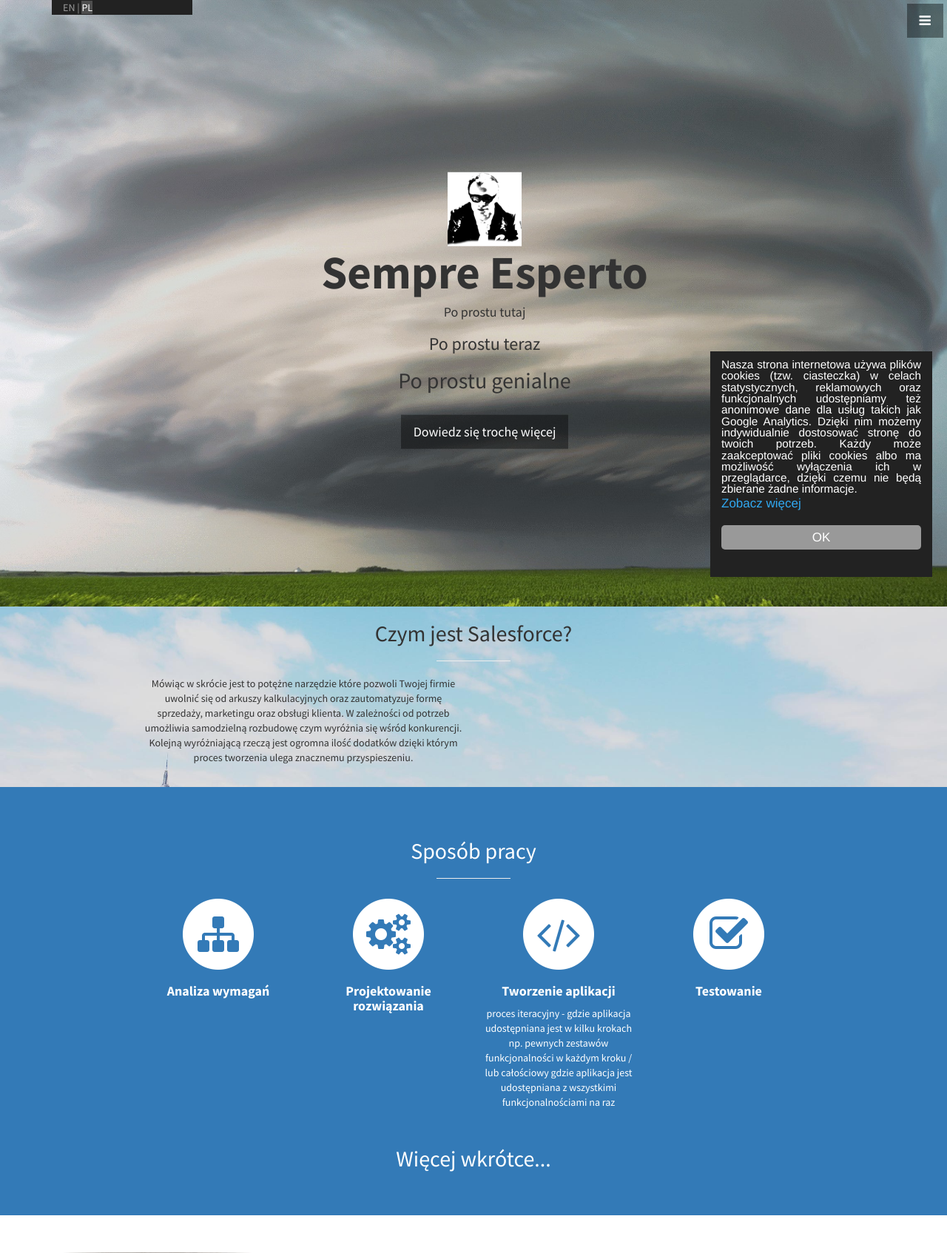
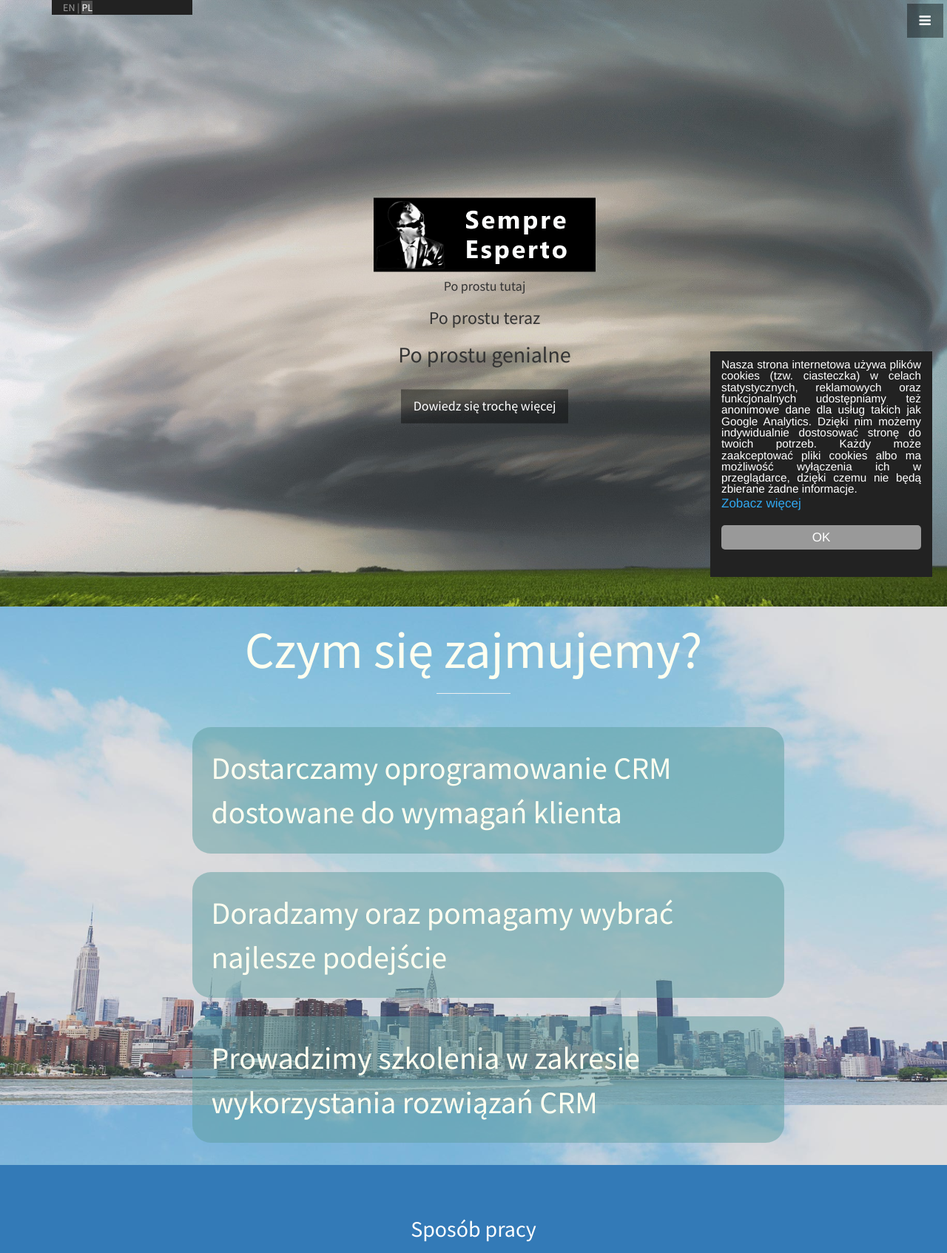
Before and after one commit to mystery124/sempreespertohomepagepl, a PHP site: page /index_pl.html in a window 1280 px wide. Shown: the top 1694 px of the page at 74% size. Run offline with PHP 8.4, Linux system fonts and the light colour scheme.

Commit message:
ver 1.5.1 - udpates

```diff
--- a/css/stylish-portfolio.css
+++ b/css/stylish-portfolio.css
@@ -266,6 +266,7 @@ hr.small {
 
 .portfolio {
     padding: 50px 0;
+    background-color: #f8f8f8;
 }
 
 .portfolio-item {
@@ -389,3 +390,25 @@ footer {
 .loadingOverlay .main-text-vertical-center{
     top: 46%;
 }
+
+.sfdc {
+    color: ivory;
+}
+
+.sfdc h2{
+    font-size: 5em;
+}
+
+.sfdc li {
+    font-size: 3em;
+    background-color: rgba(95, 158, 160, 0.5);
+    padding: 0.6em;
+    margin: 0.6em;
+    border-radius: 25px;
+}
+
+.sfdc ul{
+    list-style-type: none;
+}
+
+.triggeredCSS3    {transform : rotate(360deg); }
--- a/index_pl.html
+++ b/index_pl.html
@@ -47,8 +47,7 @@
                 <div class="row">
                     <div class="col-md-6 col-lg-6 col-sm-12 col-xs-12 col-md-offset-3 col-lg-offset-3 v100h">
                         <div class="main-text-vertical-center">
-                            <img src="img/logo_ver2.png" width="100px" height="100px" />
-                            <h1>SEMPRE ESPERTO</h1>
+                            <img src="img/logo2Full.png" height="100px" />
                             <br>
                             <img id="loading" src="img/loading4.gif">
 
@@ -99,8 +98,7 @@
                     <div class="row">
                         <div class="col-md-6 col-lg-6 col-sm-12 col-xs-12 col-md-offset-3 col-lg-offset-3 v100h">
                             <div class="main-text-vertical-center">
-                                <img src="img/logo_ver2.png" width="100px" height="100px" />
-                                <h1>{{ labels.NAME }}</h1>
+                                <img src="img/logo2Full.png" height="100px" />
                                 <h4>{{ labels.JUST_HERE }}</h4>
                                 <h3>{{ labels.JUST_NOW }}</h3>
                                 <h2>{{ labels.JUST_BRILLIANT }}</h2>
@@ -114,16 +112,20 @@
         </header>
 
         <!-- sfdc -->
-        <section id="sfdc" class="sfdc" parallax-background parallax-vertical-offset="600" parallax-ratio="0.5">
+        <section id="sfdc" class="sfdc" parallax-background parallax-vertical-offset="1000" parallax-ratio="0.2">
             <div class="container">
                 <div class="row">
-                    <div class="col-lg-10 col-lg-offset-1 text-center">
-                        <h2>Czym jest Salesforce?</h2>
+                    <div class="col-lg-10 col-lg-offset-1 ">
+                        <h2 class="text-center">Czym się zajmujemy?</h2>
                         <hr class="small">
                         <div class="row">
-                            <div class="col-md-6">
+                            <div class="col-md-12">
                                 <div class="portfolio-item">
-                                    Mówiąc w skrócie jest to potężne narzędzie które pozwoli Twojej firmie uwolnić się od arkuszy kalkulacyjnych oraz zautomatyzuje formę sprzedaży, marketingu oraz obsługi klienta. W zależności od potrzeb umożliwia samodzielną rozbudowę czym wyróżnia się wśród konkurencji. Kolejną wyróżniającą rzeczą jest ogromna ilość dodatków dzięki którym proces tworzenia ulega znacznemu przyspieszeniu.
+                                    <ul>
+                                        <li class="tee">Dostarczamy oprogramowanie CRM dostowane do wymagań klienta</li>
+                                        <li class="tee">Doradzamy oraz pomagamy wybrać najlesze podejście</li>
+                                        <li class="tee">Prowadzimy szkolenia w zakresie wykorzystania rozwiązań CRM</li>
+                                    </ul>
                                 </div>
                             </div>
                         </div>
@@ -430,5 +432,6 @@
 
     <script src="js/main.js"></script>
     <script src="js/pl.js"></script>
+    <script src="js/inviewport.js"></script>
 
 </html>
--- /dev/null
+++ b/js/inviewport.js
@@ -0,0 +1,18 @@
+(function($, win) {
+  $.fn.inViewport = function(cb) {
+     return this.each(function(i,el){
+       function visPx(){
+         var H = $(this).height(),
+             r = el.getBoundingClientRect(), t=r.top, b=r.bottom;
+         return cb.call(el, Math.max(0, t>0? H-t : (b<H?b:H)));
+       } visPx();
+       $(win).on("resize scroll", visPx);
+     });
+  };
+}(jQuery, window));
+
+
+
+$(".tee").inViewport(function(px){
+    if(px) $(this).addClass("triggeredCSS3") ;
+});
--- a/js/main.js
+++ b/js/main.js
@@ -40,7 +40,7 @@
             SKYPE_LINK: "skype:abramiuk.stefan?chat",
             GPLUS_LINK: "https://plus.google.com/u/3/108473935326169165534"
         },
-        version : "ver 1.4.3"
+        version : "ver 1.5.1"
     };
 
     var myApp = angular.module('homepage',['ngCookies', 'ngAnimate', 'angular-parallax']);
```
Also changed, not shown: img/logo2Full.png (added), img/logo_ver1.jpg (deleted), img/logo_ver1.png (deleted), img/logo_ver2.png (deleted), img/some_of_me.jpg (deleted).
